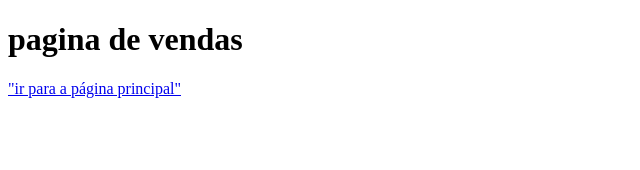
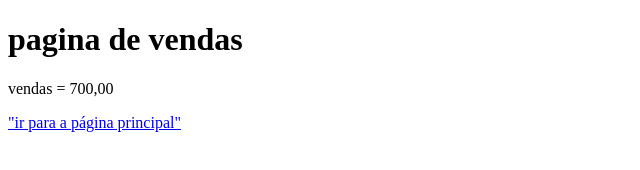
Before and after one commit to Gabriel1994code/primeiroprojetoteste, a plain HTML site: page vendas.html in a window 1280 px wide. Shown: the whole page, without its empty margins (0-640 px from the left). Drawn offline with Linux system fonts and the light colour scheme.

Commit message:
acrescentado o valor das vendas

```diff
--- a/vendas.html
+++ b/vendas.html
@@ -8,6 +8,7 @@
 </head>
 <body>
    <h1> pagina de vendas</h1>
+   <p>vendas = 700,00</p>
    <a href="index.html">"ir para a página principal"</a>
 </body>
 </html>
```
